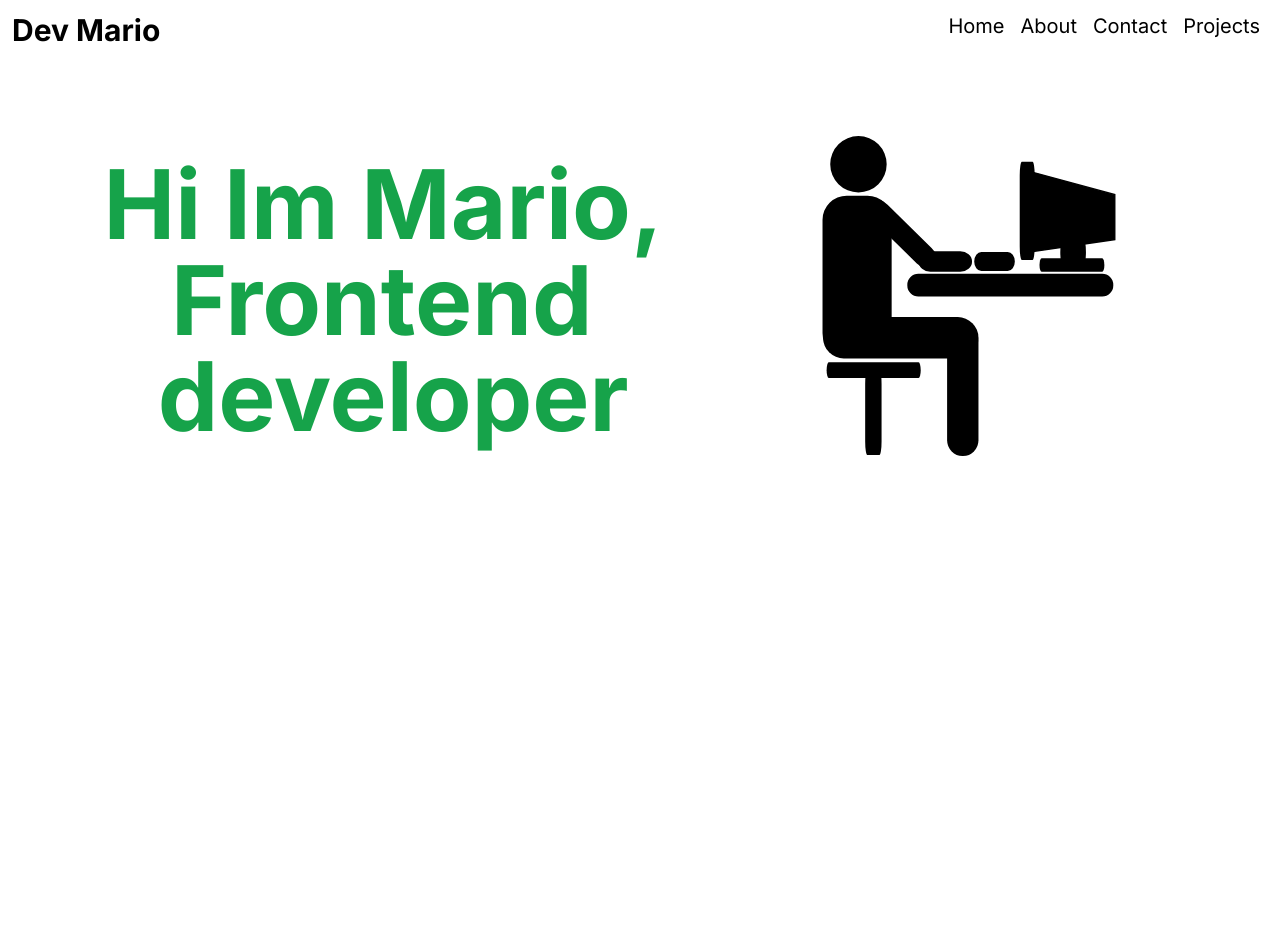
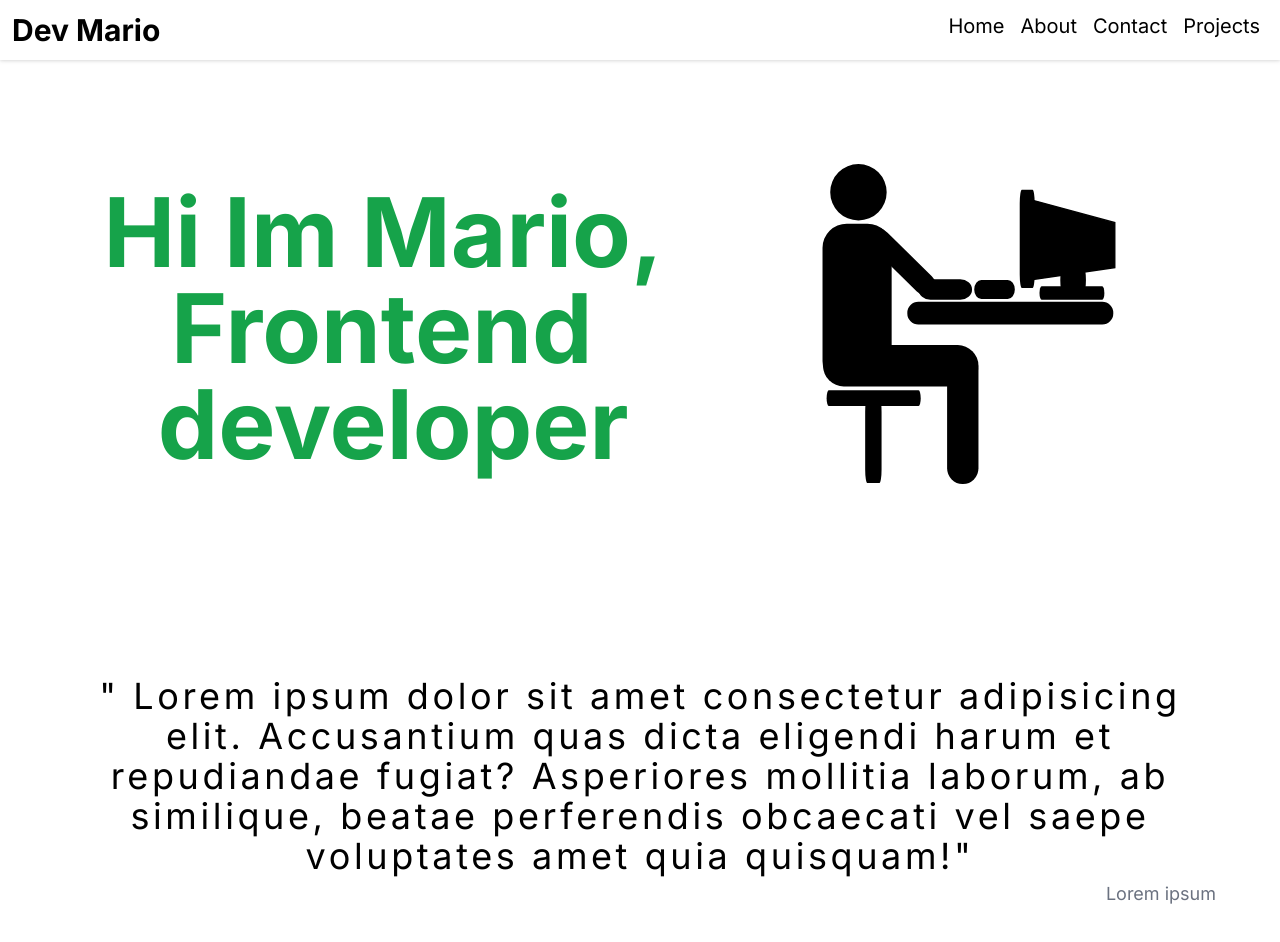
Before and after one commit to joskr2/demo-portafolio-nextjs, a Next.js app: page / in a window 1280 px wide. Shown: the top 942 px of the page. Before the commit the page ends 800 px from the top, so only its background shows below. Built offline with nearby package versions, Linux system fonts and the light colour scheme.

Commit message:
agregamos el elemento Quote

```diff
--- a/src/app/page.tsx
+++ b/src/app/page.tsx
@@ -1,10 +1,12 @@
 import Hero from '@/components/Hero'
+import Quote from '@/components/Quote'
 import React from 'react'
 
 const Home = () => {
   return (
     <>
       <Hero />
+      <Quote />
     </>
   )
 }
--- a/src/components/Header.tsx
+++ b/src/components/Header.tsx
@@ -12,7 +12,7 @@ const Header: FC<Props> = () => {
 
 
   return (
-    <header className='flex w-full h-8 border-b-black justify-between p-3'>
+    <header className='flex w-full  border-b-black justify-between p-3 sticky top-0 bg-white drop-shadow'>
       <p className='font-bold  text-xl  md:text-3xl'>Dev Mario</p>
       <nav>
         <ul className='flex'>
--- a/src/components/Hero.tsx
+++ b/src/components/Hero.tsx
@@ -2,7 +2,7 @@ import React from 'react'
 import Image from 'next/image'
 const Hero = () => {
   return (
-    <div className=' px-6 py-5 md:px-16 md:py-20 rounded-lg border-zinc-950 mt-6 flex flex-col md:flex-row '>
+    <div className='px-6 py-5 md:px-16 md:py-20 rounded-lg border-zinc-950 mt-6 flex flex-col md:flex-row '>
       <h1 className=' text-5xl md:text-8xl font-bold text-green-600 whitespace-break-spaces my-5 mx:my-10 md:flex-2 md:w-fit text-center'>
         Hi Im Mario, Frontend developer
       </h1>
--- /dev/null
+++ b/src/components/Quote.tsx
@@ -0,0 +1,19 @@
+
+const Quote = () => {
+
+  const quote = "Lorem ipsum dolor sit amet consectetur adipisicing elit. Accusantium quas dicta eligendi harum et repudiandae fugiat? Asperiores mollitia laborum, ab similique, beatae perferendis obcaecati vel saepe voluptates amet quia quisquam!"
+  const author = "Lorem ipsum"
+
+  return (
+    <div className="flex flex-col m-auto my-6 px-6 py-5 md:px-16 md:py-20 ">
+      <h1 className=" text-center mb-1 text-xl md:text-4xl tracking-widest">{
+        `" ${quote}"`
+      } </h1>
+      <span className="text-right text-gray-500 text-lg md:text-md">{
+        author
+      }</span>
+    </div>
+  )
+}
+
+export default Quote
```
